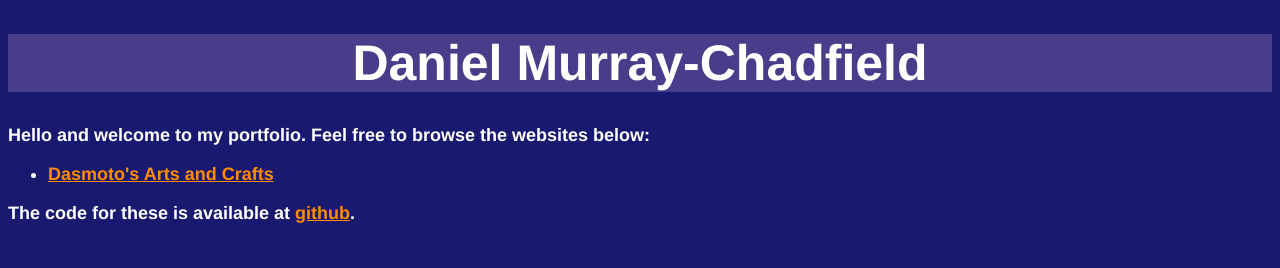
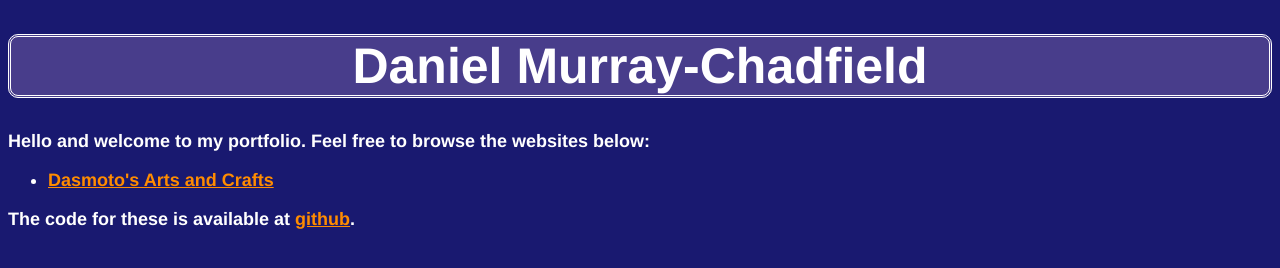
Before and after one commit to DMurray-Chadfield/DMurray-Chadfield.github.io, a plain HTML site: page index.html in a window 1280 px wide. Drawn offline with Linux system fonts and the light colour scheme.

Commit message:
Add heading border

```diff
--- a/style.css
+++ b/style.css
@@ -14,4 +14,6 @@ h1 {
     text-align: center;
     font-size: 50px;
     background-color: darkslateblue;
+    border-style: double;
+    border-radius: 10px;
 }
```
